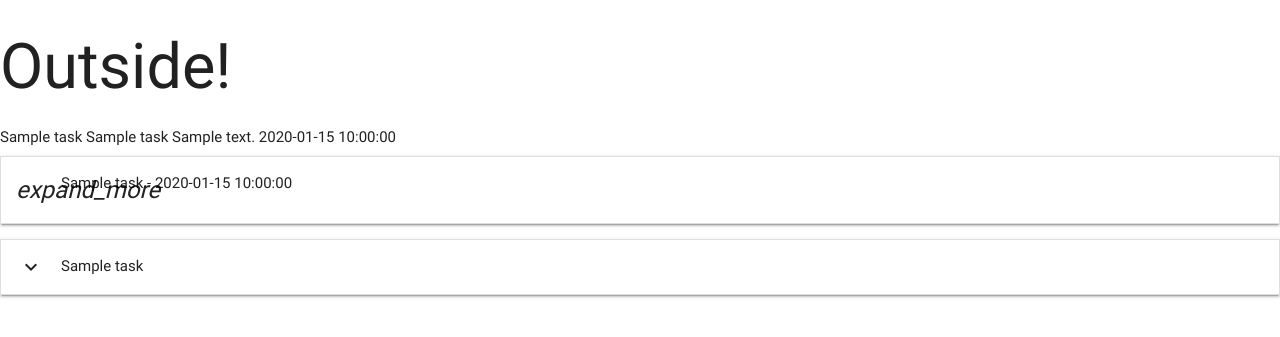
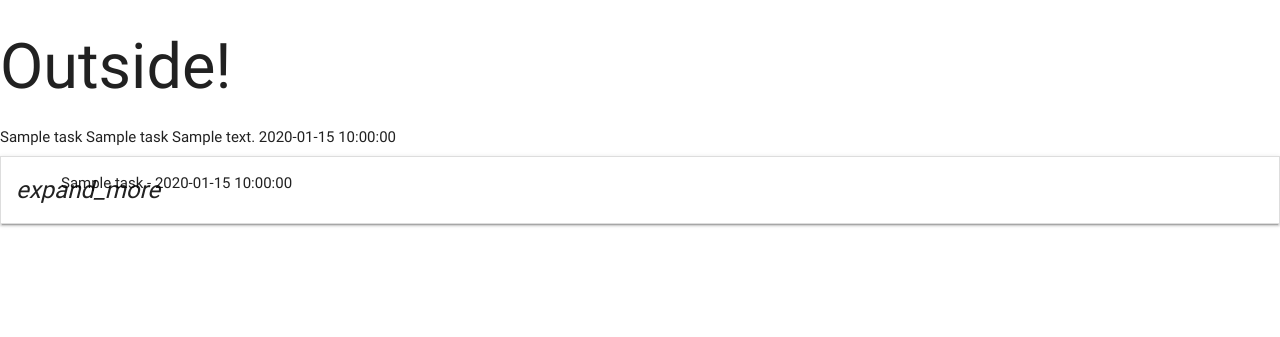
Before and after one commit to danielclements/task_manager_app, a Flask app: page / in a window 1280 px wide. Shown: the top 337 px of the page. Run offline with Flask 2, Linux system fonts and the light colour scheme; a database or web service that is not in the repository returns one stand-in record (values such as "Sample title"); some libraries are stand-ins or nearby versions.

Commit message:
removed duplicate code

```diff
--- a/templates/tasks.html
+++ b/templates/tasks.html
@@ -14,14 +14,4 @@
 {% endfor %}
 </ul>
 
-
-<ul class="collapsible">
-{% for task in tasks %}
-    <li>
-      <div class="collapsible-header"><i class="material-icons">expand_more</i>{{task.task_name}}</div>
-      <div class="collapsible-body"><span>Lorem ipsum dolor sit amet.</span></div>
-    </li>
-    {% endfor %}
-  </ul>
-
 {% endblock %}
```
